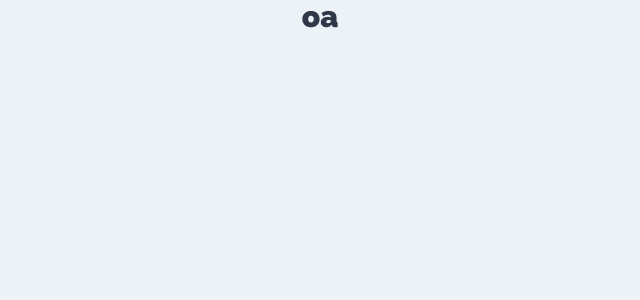
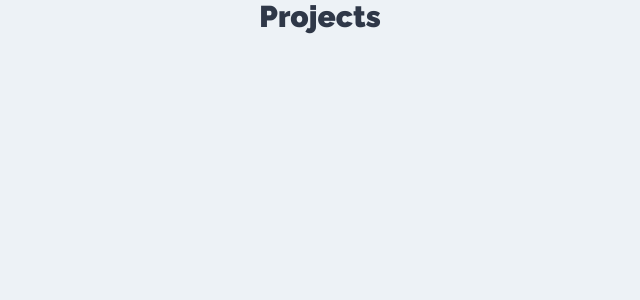
Before and after one commit to S4ND1X/ReactJS-Course, a React (Create React App) app in the folder Project_Manager_MERN/project-manager/: page /projects in a window 1280 px wide. Shown: the top 300 px of the page, without its empty margins (320-960 px from the left). Built offline with nearby package versions, Linux system fonts and the light colour scheme.

Commit message:
Added routing structure

```diff
--- a/Project_Manager_MERN/project-manager/src/App.js
+++ b/Project_Manager_MERN/project-manager/src/App.js
@@ -1,7 +1,20 @@
 import React from "react";
+import Login from './components/auth/login'
+import SignIn from './components/auth/sign-in'
+import Projects from './components/projects/projects'
+
+import { BrowserRouter as Router, Switch, Route } from "react-router-dom";
 
 function App() {
-  return <h1>oa</h1>;
+  return (
+    <Router>
+      <Switch>
+        <Route exact path="/" component={Login} />
+        <Route exact path="/sign-in" component={SignIn} />
+        <Route exact path="/projects" component={Projects} />
+      </Switch>
+    </Router>
+  );
 }
 
 export default App;
--- /dev/null
+++ b/Project_Manager_MERN/project-manager/src/components/auth/login.jsx
@@ -0,0 +1,9 @@
+import React from "react";
+
+export default function Login() {
+  return (
+    <div>
+      <h1>Login</h1>
+    </div>
+  );
+}
--- /dev/null
+++ b/Project_Manager_MERN/project-manager/src/components/auth/sign-in.jsx
@@ -0,0 +1,9 @@
+import React from "react";
+
+export default function SignIn() {
+  return (
+    <div>
+      <h1>SignIn</h1>
+    </div>
+  );
+}
--- /dev/null
+++ b/Project_Manager_MERN/project-manager/src/components/projects/projects.jsx
@@ -0,0 +1,9 @@
+import React from "react";
+
+export default function Projects() {
+  return (
+    <div>
+      <h1>Projects</h1>
+    </div>
+  );
+}
```
